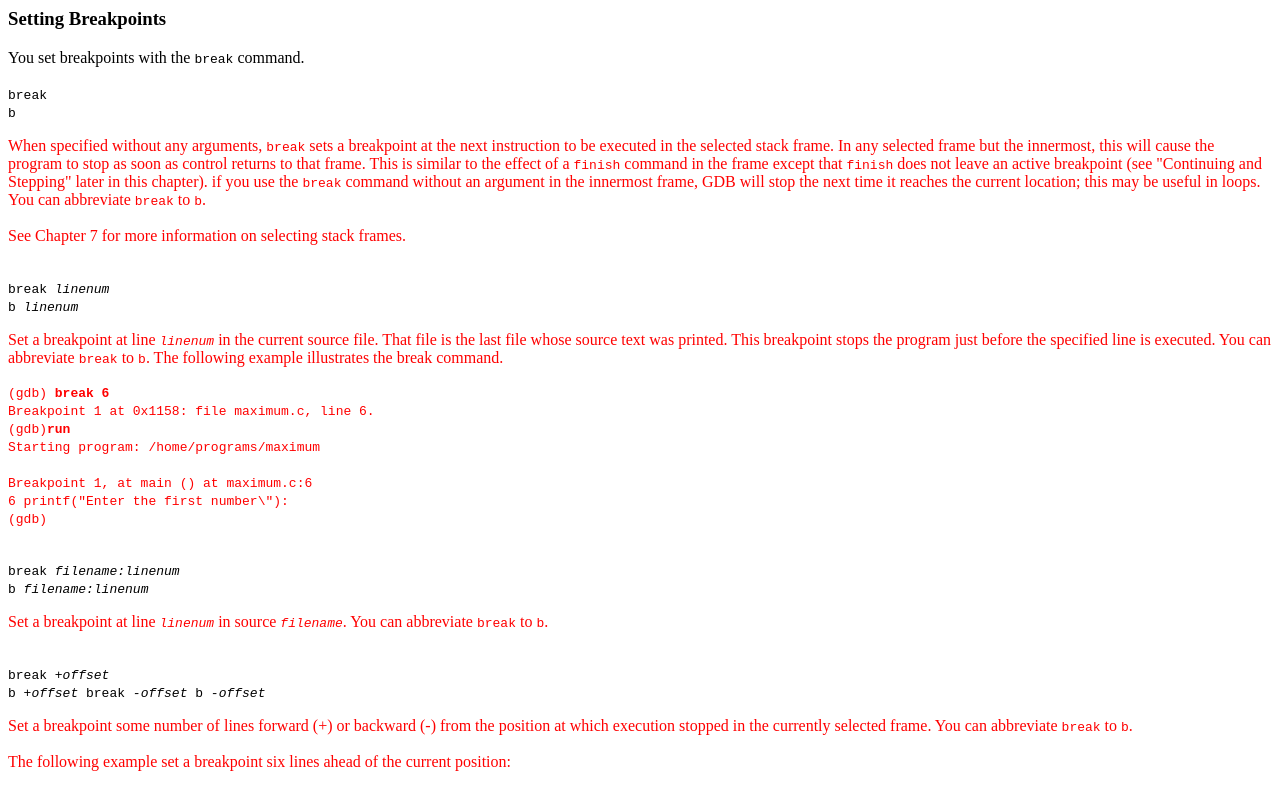
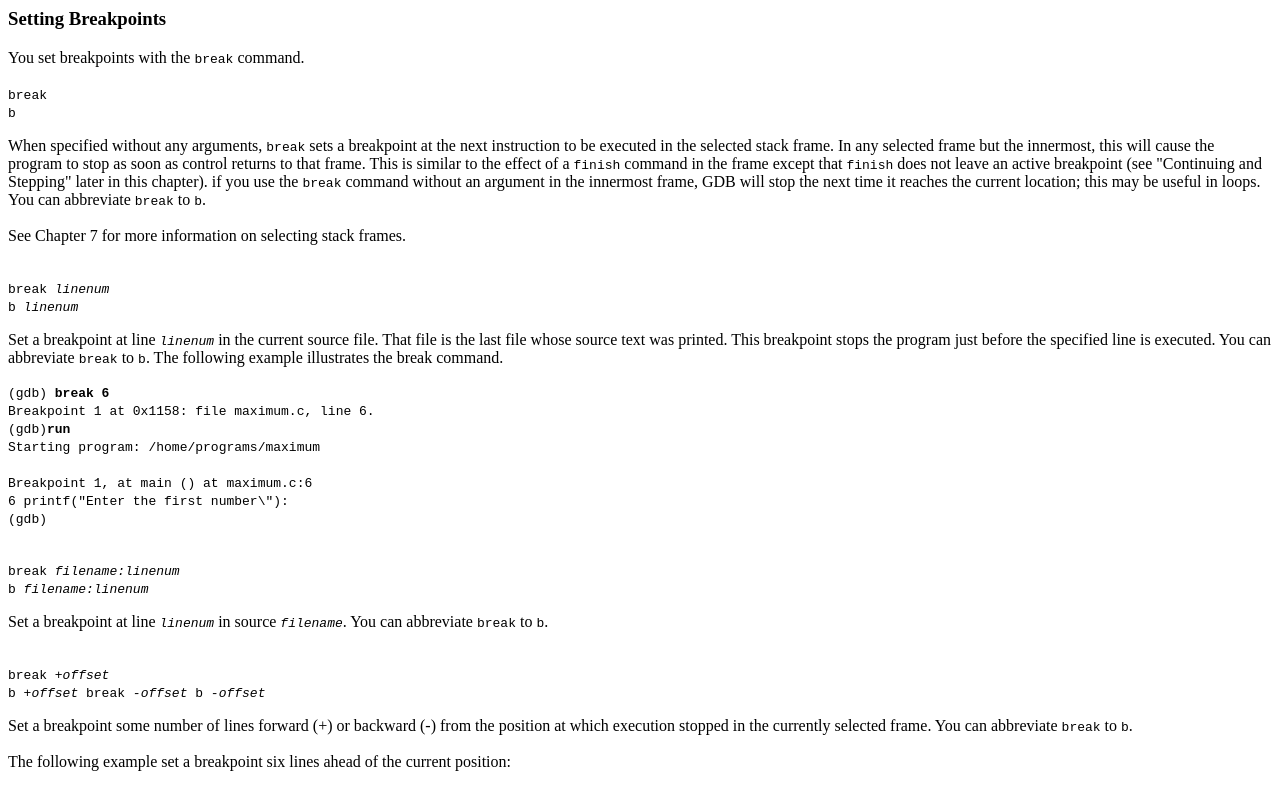
Before and after one commit to cathyputnam/HTML_project, a plain HTML site: page index.html in a window 1280 px wide. Shown: the part 640-1440 px from the top of the page. Drawn offline with Linux system fonts and the light colour scheme.

Commit message:
Update styles.css

```diff
--- a/styles.css
+++ b/styles.css
@@ -1,12 +1,12 @@
-.tab {margin-left: 40 px:}
-.tab1 {margin-left: 80 px:}
+.tab {margin-left: 40 px;}
+.tab1 {margin-left: 80 px;}
 
 .boxed {
-       border: 1 px solid green:
+       border: 1 px solid green;
        }
 
 body{
-     background-color: powder blue:
+     background-color: powder blue;
     }
 
 h1{
@@ -14,5 +14,5 @@ h1{
   }
 
 p {
-  color:red;
+  color:light blue;
   }
```
